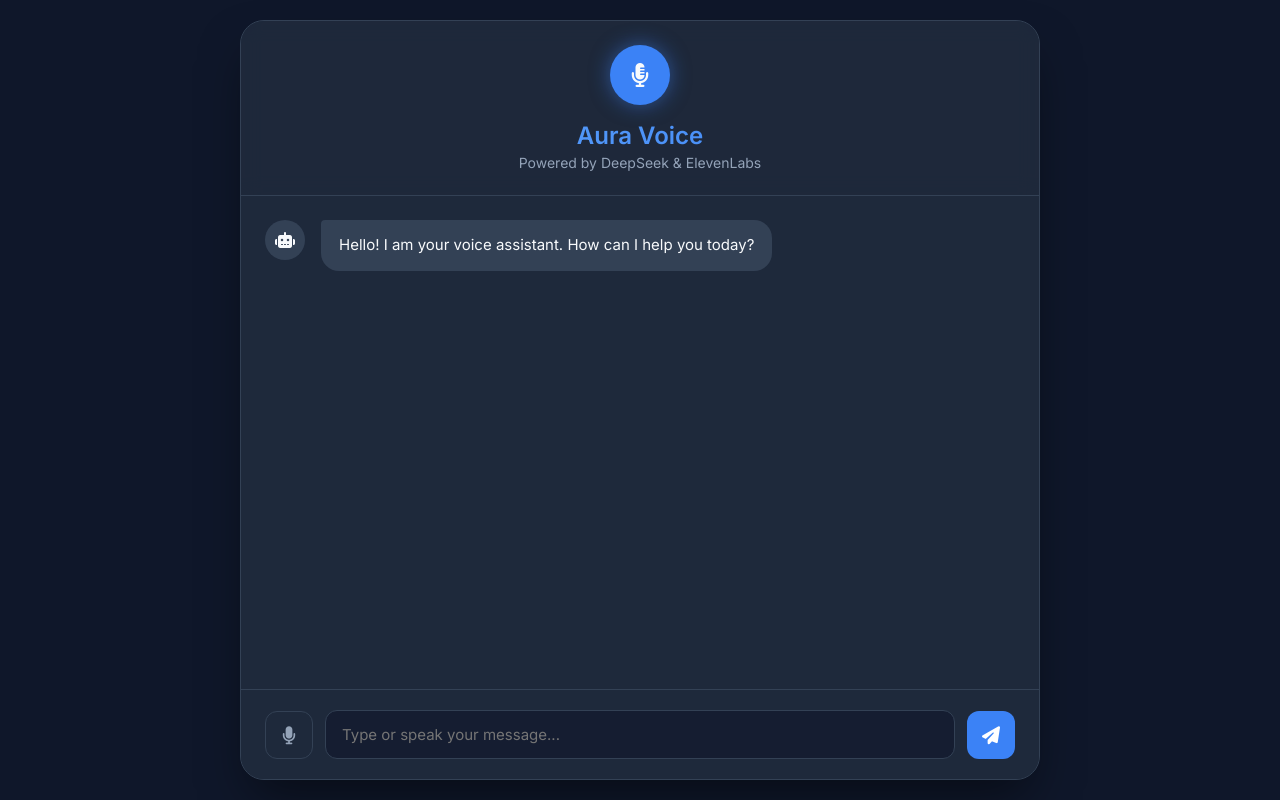
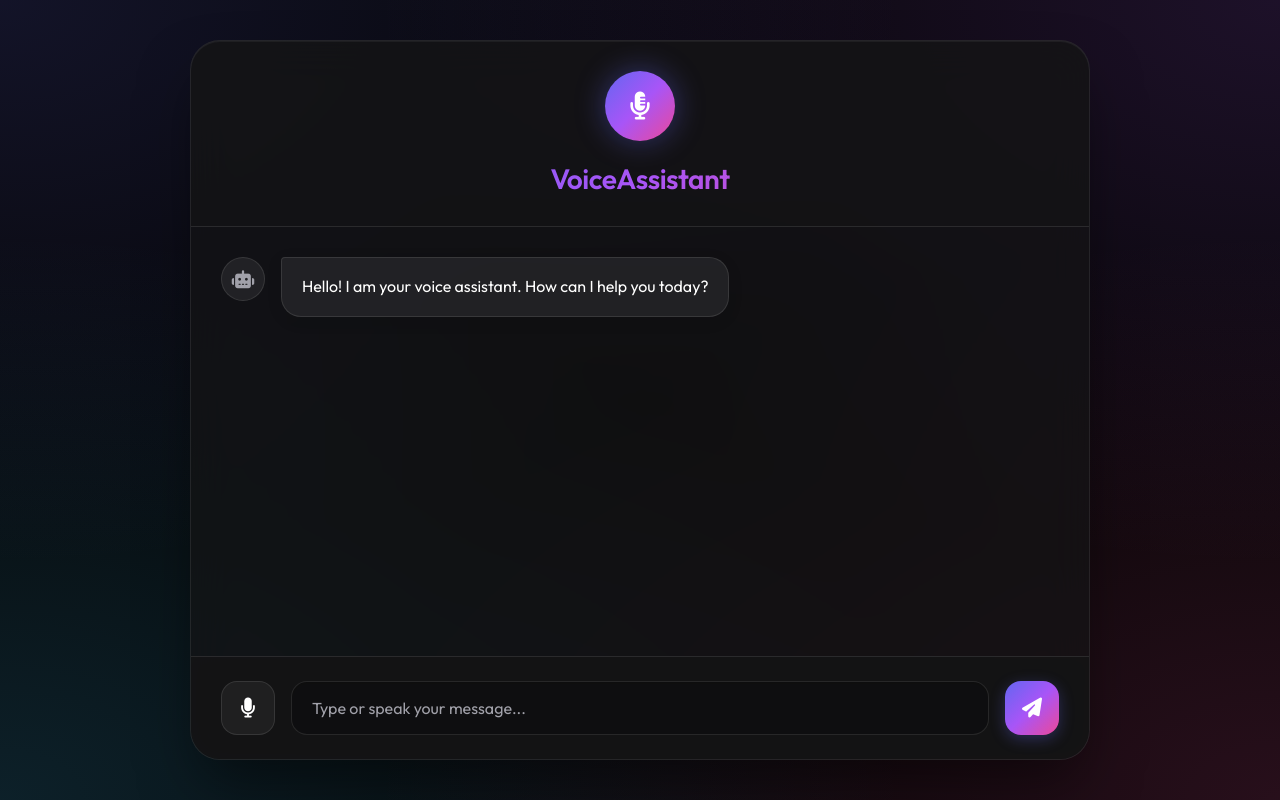
Before and after one commit to pritamundhe/VoiceAssistant, a Flask app: page / in a window 1280 px wide. Run offline with Flask 3, Linux system fonts and the light colour scheme.

Commit message:
ui updated

```diff
--- a/static/css/style.css
+++ b/static/css/style.css
@@ -1,14 +1,16 @@
+@import url('https://fonts.googleapis.com/css2?family=Outfit:wght@300;400;500;600&display=swap');
+
 :root {
-    --bg-color: #0f172a;
-    --card-bg: #1e293b;
-    --text-primary: #f8fafc;
-    --text-secondary: #94a3b8;
-    --accent-color: #3b82f6;
-    --accent-hover: #2563eb;
-    --user-msg: #3b82f6;
-    --bot-msg: #334155;
-    --border-color: #334155;
-    --glow: 0 0 20px rgba(59, 130, 246, 0.5);
+    --bg-color: #050505;
+    --card-bg: rgba(20, 20, 22, 0.7);
+    --card-border: rgba(255, 255, 255, 0.08);
+    --text-primary: #ffffff;
+    --text-secondary: #a1a1aa;
+    --accent-gradient: linear-gradient(135deg, #6366f1, #a855f7, #ec4899);
+    --user-msg: linear-gradient(135deg, #6366f1, #8b5cf6);
+    --bot-msg: rgba(39, 39, 42, 0.8);
+    --border-color: rgba(255, 255, 255, 0.1);
+    --glow: 0 0 30px rgba(99, 102, 241, 0.4);
 }
 
 * {
@@ -18,8 +20,14 @@
 }
 
 body {
-    font-family: 'Inter', sans-serif;
+    font-family: 'Outfit', sans-serif;
     background-color: var(--bg-color);
+    background-image:
+        radial-gradient(at 0% 0%, rgba(99, 102, 241, 0.15) 0px, transparent 50%),
+        radial-gradient(at 100% 0%, rgba(168, 85, 247, 0.15) 0px, transparent 50%),
+        radial-gradient(at 100% 100%, rgba(236, 72, 153, 0.15) 0px, transparent 50%),
+        radial-gradient(at 0% 100%, rgba(56, 189, 248, 0.15) 0px, transparent 50%);
+    background-attachment: fixed;
     color: var(--text-primary);
     height: 100vh;
     display: flex;
@@ -30,37 +38,40 @@ body {
 
 .app-container {
     width: 100%;
-    max-width: 800px;
-    height: 95vh;
+    max-width: 900px;
+    height: 90vh;
     background: var(--card-bg);
-    border-radius: 24px;
-    box-shadow: 0 25px 50px -12px rgba(0, 0, 0, 0.5);
+    backdrop-filter: blur(20px);
+    -webkit-backdrop-filter: blur(20px);
+    border-radius: 30px;
+    box-shadow: 0 30px 60px -12px rgba(0, 0, 0, 0.5), inset 0 1px 0 rgba(255, 255, 255, 0.1);
     display: flex;
     flex-direction: column;
     overflow: hidden;
-    border: 1px solid var(--border-color);
+    border: 1px solid var(--card-border);
 }
 
 .header {
-    padding: 24px;
+    padding: 30px 24px;
     text-align: center;
     border-bottom: 1px solid var(--border-color);
-    background: rgba(30, 41, 59, 0.8);
-    backdrop-filter: blur(10px);
+    background: rgba(20, 20, 22, 0.5);
+    position: relative;
 }
 
 .logo {
-    width: 60px;
-    height: 60px;
-    background: var(--accent-color);
+    width: 70px;
+    height: 70px;
+    background: var(--accent-gradient);
     border-radius: 50%;
     display: flex;
     justify-content: center;
     align-items: center;
-    margin: 0 auto 16px;
-    font-size: 24px;
+    margin: 0 auto 20px;
+    font-size: 28px;
     box-shadow: var(--glow);
     position: relative;
+    color: white;
 }
 
 .logo.speaking .pulse-ring {
@@ -68,27 +79,26 @@ body {
     width: 100%;
     height: 100%;
     border-radius: 50%;
-    border: 2px solid var(--accent-color);
-    animation: pulse 1.5s infinite;
+    border: 2px solid transparent;
+    background: var(--accent-gradient);
+    -webkit-mask: linear-gradient(#fff 0 0) padding-box, linear-gradient(#fff 0 0);
+    -webkit-mask-composite: destination-out;
+    mask-composite: exclude;
+    animation: pulse 2s cubic-bezier(0.4, 0, 0.6, 1) infinite;
 }
 
 @keyframes pulse {
-    0% { transform: scale(1); opacity: 1; }
-    100% { transform: scale(1.5); opacity: 0; }
+    0% { transform: scale(1); opacity: 0.8; }
+    100% { transform: scale(1.8); opacity: 0; }
 }
 
 .header h1 {
-    font-size: 24px;
+    font-size: 28px;
     font-weight: 600;
-    margin-bottom: 4px;
-    background: linear-gradient(to right, #60a5fa, #3b82f6);
+    letter-spacing: -0.5px;
+    background: var(--accent-gradient);
     -webkit-background-clip: text;
     -webkit-text-fill-color: transparent;
-}
-
-.header p {
-    font-size: 14px;
-    color: var(--text-secondary);
 }
 
 .chat-container {
@@ -100,34 +110,39 @@ body {
 
 .chat-box {
     flex: 1;
-    padding: 24px;
+    padding: 30px;
     overflow-y: auto;
     display: flex;
     flex-direction: column;
-    gap: 20px;
+    gap: 24px;
+    scroll-behavior: smooth;
 }
 
 /* Scrollbar styles */
 .chat-box::-webkit-scrollbar {
-    width: 6px;
+    width: 8px;
 }
 .chat-box::-webkit-scrollbar-track {
     background: transparent;
 }
 .chat-box::-webkit-scrollbar-thumb {
-    background: var(--border-color);
-    border-radius: 3px;
+    background: rgba(255, 255, 255, 0.1);
+    border-radius: 4px;
+}
+.chat-box::-webkit-scrollbar-thumb:hover {
+    background: rgba(255, 255, 255, 0.2);
 }
 
 .message {
     display: flex;
     gap: 16px;
-    max-width: 80%;
-    animation: fadeIn 0.3s ease-out forwards;
+    max-width: 85%;
+    animation: slideUp 0.4s cubic-bezier(0.16, 1, 0.3, 1) forwards;
+    opacity: 0;
+    transform: translateY(20px);
 }
 
-@keyframes fadeIn {
-    from { opacity: 0; transform: translateY(10px); }
+@keyframes slideUp {
     to { opacity: 1; transform: translateY(0); }
 }
 
@@ -137,114 +152,133 @@ body {
 }
 
 .avatar {
-    width: 40px;
-    height: 40px;
+    width: 44px;
+    height: 44px;
     border-radius: 50%;
     display: flex;
     justify-content: center;
     align-items: center;
     background: var(--bot-msg);
+    border: 1px solid var(--border-color);
     flex-shrink: 0;
+    font-size: 18px;
+    color: var(--text-secondary);
 }
 
 .message.user .avatar {
     background: var(--user-msg);
+    border: none;
+    color: white;
 }
 
 .message .content {
-    padding: 14px 18px;
-    border-radius: 18px;
-    font-size: 15px;
-    line-height: 1.5;
+    padding: 16px 20px;
+    border-radius: 20px;
+    font-size: 16px;
+    line-height: 1.6;
     background: var(--bot-msg);
+    color: var(--text-primary);
+    border: 1px solid var(--border-color);
     border-top-left-radius: 4px;
+    box-shadow: 0 4px 15px rgba(0, 0, 0, 0.1);
 }
 
 .message.user .content {
     background: var(--user-msg);
-    border-top-left-radius: 18px;
+    border: none;
+    border-top-left-radius: 20px;
     border-top-right-radius: 4px;
+    color: white;
 }
 
 .input-area {
-    padding: 20px 24px;
-    background: var(--card-bg);
+    padding: 24px 30px;
+    background: rgba(20, 20, 22, 0.8);
     border-top: 1px solid var(--border-color);
     display: flex;
-    gap: 12px;
+    gap: 16px;
     align-items: flex-end;
+    backdrop-filter: blur(10px);
 }
 
 textarea {
     flex: 1;
-    background: rgba(15, 23, 42, 0.6);
+    background: rgba(0, 0, 0, 0.2);
     border: 1px solid var(--border-color);
-    border-radius: 12px;
-    padding: 14px 16px;
+    border-radius: 16px;
+    padding: 16px 20px;
     color: var(--text-primary);
     font-family: inherit;
-    font-size: 15px;
+    font-size: 16px;
     resize: none;
     outline: none;
-    transition: border-color 0.2s;
-    max-height: 120px;
+    transition: all 0.3s ease;
+    max-height: 150px;
     overflow-y: auto;
+    box-shadow: inset 0 2px 4px rgba(0, 0, 0, 0.1);
 }
 
 textarea:focus {
-    border-color: var(--accent-color);
+    border-color: rgba(168, 85, 247, 0.5);
+    background: rgba(0, 0, 0, 0.4);
+    box-shadow: 0 0 0 2px rgba(168, 85, 247, 0.2);
+}
+
+textarea::placeholder {
+    color: var(--text-secondary);
 }
 
 .btn-primary, .btn-secondary {
-    width: 48px;
-    height: 48px;
-    border-radius: 12px;
+    width: 54px;
+    height: 54px;
+    border-radius: 16px;
     border: none;
     cursor: pointer;
     display: flex;
     justify-content: center;
     align-items: center;
-    font-size: 18px;
-    transition: all 0.2s;
+    font-size: 20px;
+    transition: all 0.3s cubic-bezier(0.4, 0, 0.2, 1);
     flex-shrink: 0;
 }
 
 .btn-primary {
-    background: var(--accent-color);
+    background: var(--accent-gradient);
     color: white;
+    box-shadow: 0 4px 15px rgba(99, 102, 241, 0.3);
 }
 
 .btn-secondary {
-    background: var(--card-bg);
-    color: var(--text-secondary);
+    background: rgba(255, 255, 255, 0.05);
+    color: var(--text-primary);
     border: 1px solid var(--border-color);
 }
 
 .btn-primary:hover {
-    background: var(--accent-hover);
-    transform: translateY(-2px);
-    box-shadow: var(--glow);
+    transform: translateY(-2px) scale(1.05);
+    box-shadow: 0 8px 25px rgba(99, 102, 241, 0.5);
 }
 
 .btn-secondary:hover {
-    color: var(--accent-color);
-    border-color: var(--accent-color);
+    background: rgba(255, 255, 255, 0.1);
+    border-color: rgba(255, 255, 255, 0.2);
     transform: translateY(-2px);
 }
 
 .btn-primary:active, .btn-secondary:active {
-    transform: translateY(0);
+    transform: translateY(0) scale(0.95);
 }
 
 .btn-secondary.recording {
+    background: rgba(239, 68, 68, 0.1);
     color: #ef4444;
-    border-color: #ef4444;
+    border-color: rgba(239, 68, 68, 0.3);
     animation: pulse-red 1.5s infinite;
 }
 
 @keyframes pulse-red {
     0% { box-shadow: 0 0 0 0 rgba(239, 68, 68, 0.4); }
-    70% { box-shadow: 0 0 0 10px rgba(239, 68, 68, 0); }
+    70% { box-shadow: 0 0 0 15px rgba(239, 68, 68, 0); }
     100% { box-shadow: 0 0 0 0 rgba(239, 68, 68, 0); }
 }
 
@@ -254,14 +288,15 @@ textarea:focus {
 
 /* Typing Indicator */
 .typing-indicator {
-    padding: 10px 24px;
+    padding: 12px 24px;
     display: flex;
-    gap: 4px;
+    gap: 6px;
+    align-items: center;
 }
 
 .typing-indicator span {
-    width: 8px;
-    height: 8px;
+    width: 6px;
+    height: 6px;
     background: var(--text-secondary);
     border-radius: 50%;
     animation: bounce 1.4s infinite ease-in-out both;
@@ -271,8 +306,8 @@ textarea:focus {
 .typing-indicator span:nth-child(2) { animation-delay: -0.16s; }
 
 @keyframes bounce {
-    0%, 80%, 100% { transform: scale(0); }
-    40% { transform: scale(1); }
+    0%, 80%, 100% { transform: scale(0); opacity: 0.3; }
+    40% { transform: scale(1.5); opacity: 1; }
 }
 
 @media (max-width: 768px) {
@@ -284,4 +319,12 @@ textarea:focus {
     .message {
         max-width: 90%;
     }
+    .header {
+        padding: 20px 16px;
+    }
+    .logo {
+        width: 60px;
+        height: 60px;
+        font-size: 24px;
+    }
 }
--- a/templates/index.html
+++ b/templates/index.html
@@ -3,8 +3,8 @@
 <head>
     <meta charset="UTF-8">
     <meta name="viewport" content="width=device-width, initial-scale=1.0">
-    <title>AI Voice Assistant</title>
-    <link href="https://fonts.googleapis.com/css2?family=Inter:wght@300;400;600&display=swap" rel="stylesheet">
+    <title>VoiceAssistant</title>
+    <link href="https://fonts.googleapis.com/css2?family=Outfit:wght@300;400;500;600&display=swap" rel="stylesheet">
     <link rel="stylesheet" href="{{ url_for('static', filename='css/style.css') }}">
     <!-- FontAwesome for icons -->
     <link rel="stylesheet" href="https://cdnjs.cloudflare.com/ajax/libs/font-awesome/6.4.0/css/all.min.css">
@@ -16,8 +16,7 @@
                 <div class="pulse-ring"></div>
                 <i class="fa-solid fa-microphone-lines"></i>
             </div>
-            <h1>Aura Voice</h1>
-            <p>Powered by DeepSeek & ElevenLabs</p>
+            <h1>VoiceAssistant</h1>
         </header>
 
         <main class="chat-container">
```
